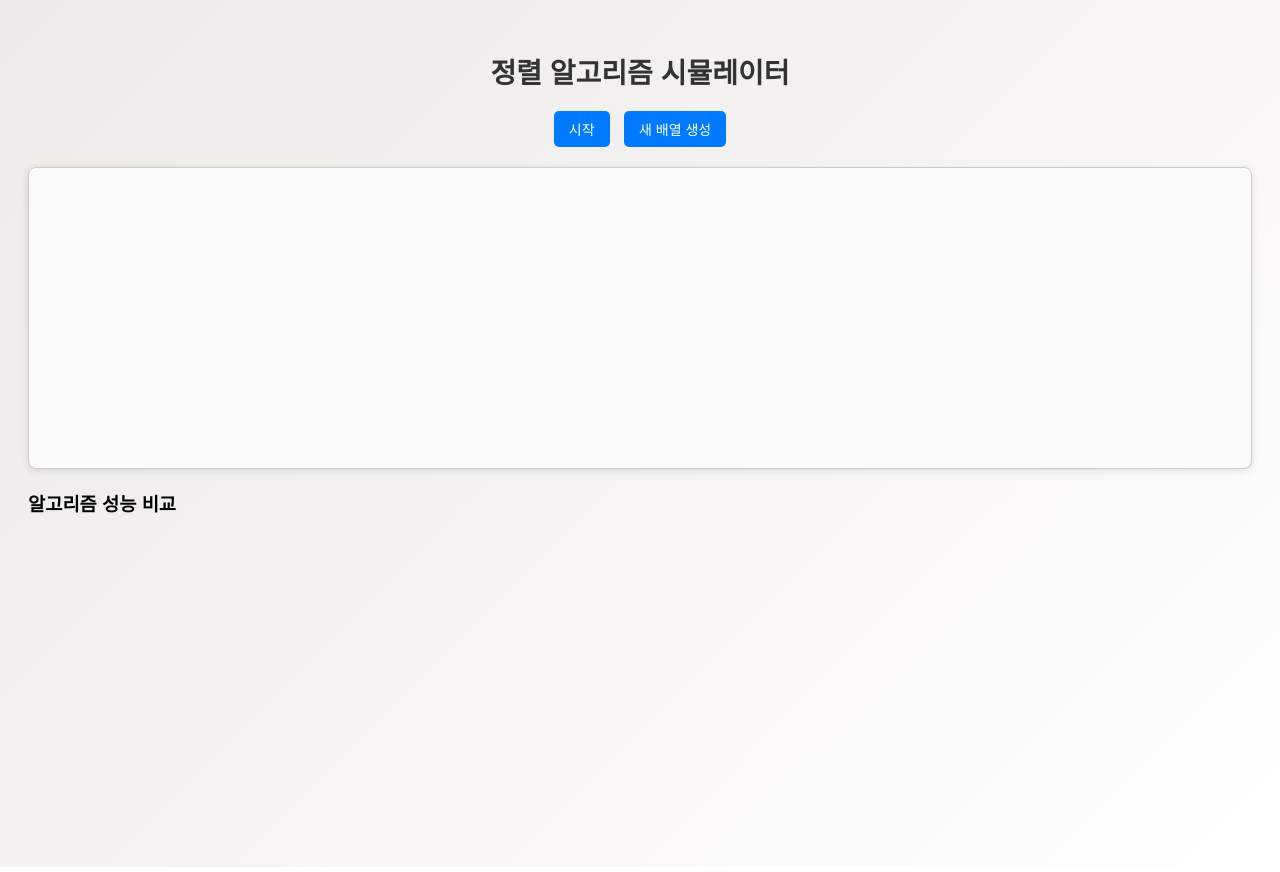
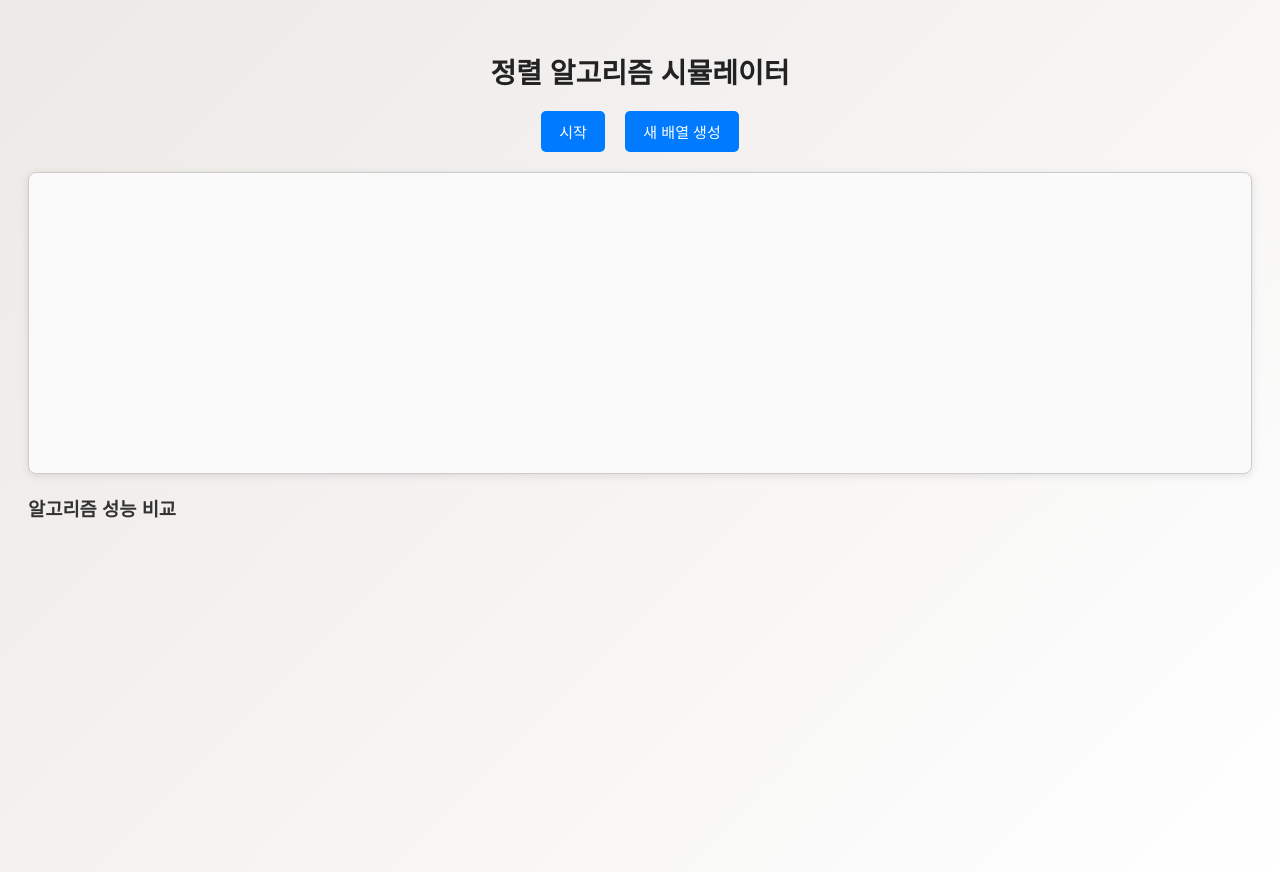
Before and after one commit to farsongsong/Timecomplexity, a plain HTML site: page index.html in a window 1280 px wide. Drawn offline with nearby package versions, Linux system fonts and the light colour scheme.

Commit message:
Update style.css

```diff
--- a/style.css
+++ b/style.css
@@ -2,11 +2,12 @@ body {
   font-family: 'Noto Sans KR', sans-serif;
   padding: 20px;
   background: linear-gradient(135deg, #ece9e6, #ffffff);
+  color: #333;
 }
 
 h2 {
   text-align: center;
-  color: #333;
+  color: #222;
   font-size: 28px;
   margin-bottom: 20px;
 }
@@ -17,14 +18,14 @@ h2 {
 }
 
 button {
-  padding: 8px 15px;
-  margin: 0 5px;
+  padding: 10px 18px;
+  margin: 0 8px;
   cursor: pointer;
   border: none;
   border-radius: 5px;
   background: #007bff;
   color: white;
-  font-size: 14px;
+  font-size: 15px;
   transition: 0.3s;
 }
 button:hover { background: #0056b3; }
@@ -32,6 +33,7 @@ button:hover { background: #0056b3; }
 #arrayContainer {
   display: flex;
   align-items: flex-end;
+  justify-content: center;
   height: 300px;
   border: 1px solid #ccc;
   background: #fafafa;
```
